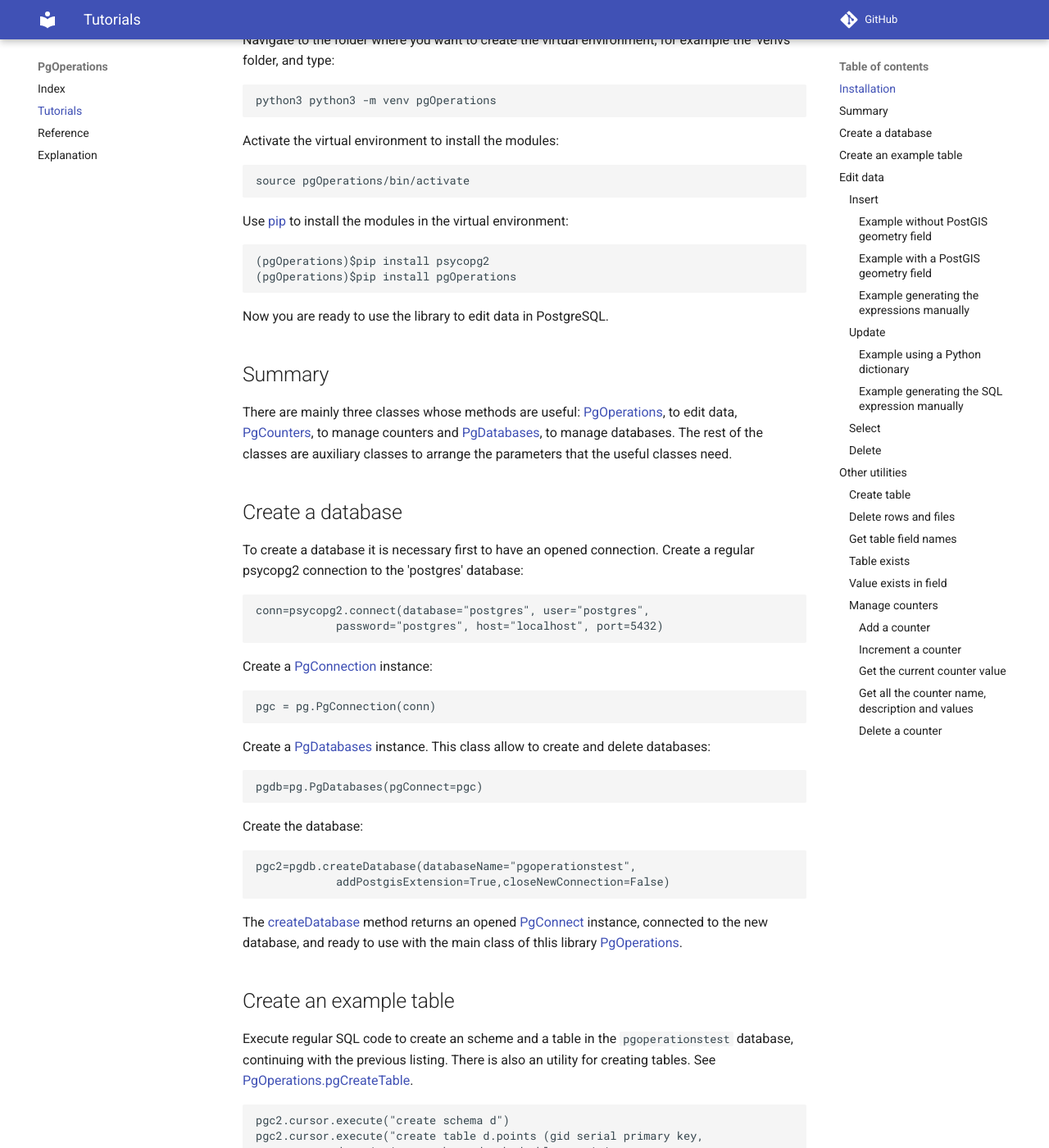
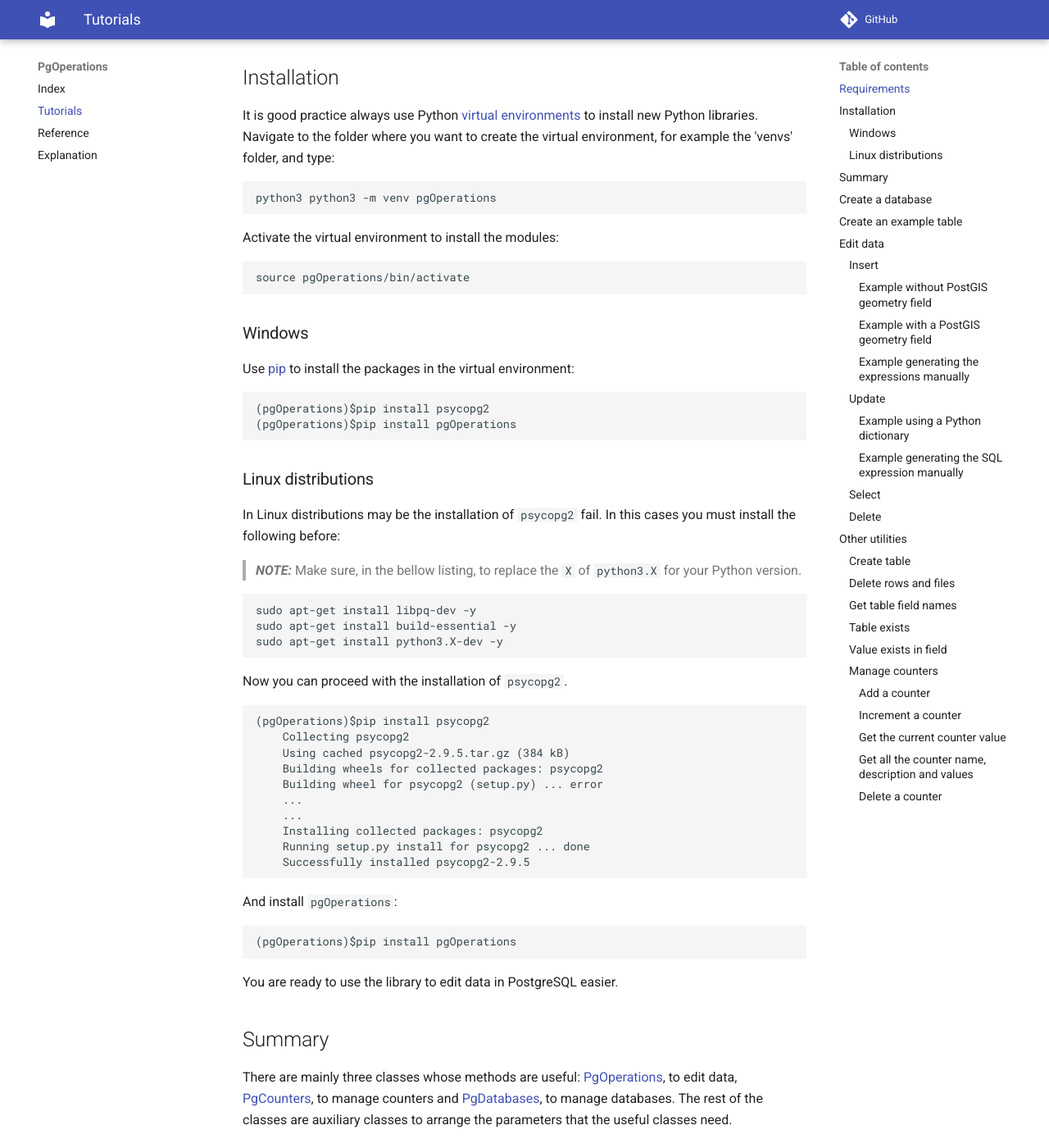
Before and after one commit to joamona/pgOperations, an MkDocs documentation site: the page built from docs/tutorials.md, in a window 1280 px wide and 1400 px high, scrolled down 286 px. Shown: the whole window at 82% size. Built offline with MkDocs 1.6.1 and Material for MkDocs 9.7.7, drawn with Linux system fonts in a browser that asks for light colours; comment, search, counter and statistics services are not loaded; some of the changed text lies outside the part shown.

Commit message:
Added instrictions for the psycopg2 installation in Linux

```diff
--- a/docs/tutorials.md
+++ b/docs/tutorials.md
@@ -1,6 +1,9 @@
 # Tutorial
 
-Here you have how to start using 'PgOperations':
+## Requirements
+- Python >=3
+- Psycopg2
+- PostgreSQl >= 10
 
 ## Installation
 It is good practice always use Python [virtual environments](https://docs.python.org/3/library/venv.html) to install new Python libraries. Navigate to the folder where you want to create the virtual environment, for example the 'venvs' folder, and type:
@@ -11,12 +14,41 @@ Activate the virtual environment to install the modules:
 
     source pgOperations/bin/activate
 
-Use [pip](https://pypi.org/project/pip/) to install the modules in the virtual environment:
+###Windows
+
+Use [pip](https://pypi.org/project/pip/) to install the packages in the virtual environment:
 
     (pgOperations)$pip install psycopg2
     (pgOperations)$pip install pgOperations
 
-Now you are ready to use the library to edit data in PostgreSQL.
+### Linux distributions
+
+In Linux distributions may be the installation of `psycopg2` fail. In this cases you must install the following before:
+
+> **_NOTE:_**  Make sure, in the bellow listing, to replace the `X` of `python3.X` for your Python version.
+
+    sudo apt-get install libpq-dev -y
+    sudo apt-get install build-essential -y
+    sudo apt-get install python3.X-dev -y
+
+Now you can proceed with the installation of `psycopg2`.
+
+    (pgOperations)$pip install psycopg2
+        Collecting psycopg2
+        Using cached psycopg2-2.9.5.tar.gz (384 kB)
+        Building wheels for collected packages: psycopg2
+        Building wheel for psycopg2 (setup.py) ... error
+        ...
+        ...
+        Installing collected packages: psycopg2
+        Running setup.py install for psycopg2 ... done
+        Successfully installed psycopg2-2.9.5
+
+And install `pgOperations`:
+
+    (pgOperations)$pip install pgOperations
+
+You are ready to use the library to edit data in PostgreSQL easier.
 
 ## Summary
 
--- a/pyproject.toml
+++ b/pyproject.toml
@@ -3,7 +3,7 @@ requires = ["hatchling"]
 build-backend = "hatchling.build"
 [project]
 name = "pgOperations"
-version = "0.0.2"
+version = "0.0.3"
 keywords = ["PostgreSQL", "Psycopg2", "PostGIS", "Utilities"]
 authors = [{ name="Gaspar Mora-Navarro", email="joamona@cgf.upv.es" },]
 description = "Simple tool to perform the most common operations in PostgreSQL and PostGIS with Psycopg2. Builds the SQL queries from Pyhton dictionaries."
```
